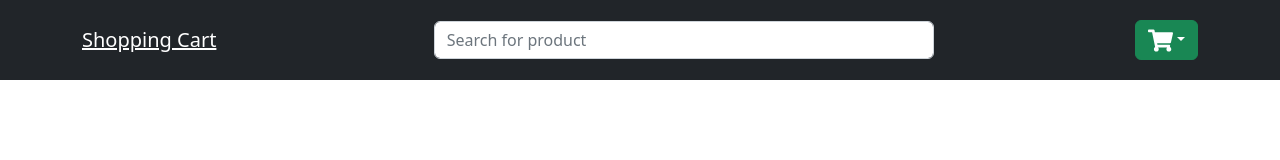
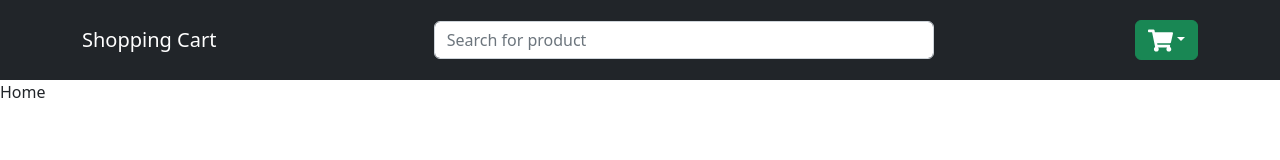
Before and after one commit to Majumder99/react-ecommerce-website, a React (Create React App) app: page / in a window 1280 px wide. Shown: the top 160 px of the page. Built offline with nearby package versions, Linux system fonts and the light colour scheme.

Commit message:
added faker and all the hooks

```diff
--- a/package.json
+++ b/package.json
@@ -3,14 +3,17 @@
   "version": "0.1.0",
   "private": true,
   "dependencies": {
+    "@faker-js/faker": "^7.5.0",
     "@testing-library/jest-dom": "^5.16.5",
     "@testing-library/react": "^13.4.0",
     "@testing-library/user-event": "^13.5.0",
     "bootstrap": "^5.2.1",
+    "faker": "^6.6.6",
     "react": "^18.2.0",
     "react-bootstrap": "^2.5.0",
     "react-dom": "^18.2.0",
     "react-icons": "^4.4.0",
+    "react-router-dom": "^6.3.0",
     "react-scripts": "5.0.1",
     "web-vitals": "^2.1.4"
   },
--- a/src/App.css
+++ b/src/App.css
@@ -1,4 +1,4 @@
 a {
-  text-decoration: none;
+  text-decoration: none !important;
   color: white !important;
 }
--- a/src/App.js
+++ b/src/App.js
@@ -1,45 +1,16 @@
-import {
-  Badge,
-  Container,
-  FormControl,
-  Nav,
-  Navbar,
-  NavbarBrand,
-} from "react-bootstrap";
-import { FaShoppingCart } from "react-icons/fa";
 import Header from "./components/Header";
-import "./App.css";
-import Dropdown from "react-bootstrap/Dropdown";
+import { Route, Routes } from "react-router-dom";
+import Home from "./components/Home";
+import Cart from "./components/Cart";
 
 function App() {
   return (
     <>
-      <Navbar bg="dark" variant="dark" style={{ height: 80 }}>
-        <Container>
-          <Navbar.Brand>
-            <a href="#">Shopping Cart</a>
-          </Navbar.Brand>
-          <Navbar.Text className="search">
-            <FormControl
-              style={{ width: 500 }}
-              placeholder="Search for product"
-              className="m-auto"
-            />
-          </Navbar.Text>
-          <Nav>
-            <Dropdown alignRight>
-              <Dropdown.Toggle variant="success" id="dropdown-basic">
-                <FaShoppingCart color="white" fontSize="25px" />
-                {/* <Badge style={{ fontSize: 5 }}>{10}</Badge> */}
-              </Dropdown.Toggle>
-
-              <Dropdown.Menu style={{ minWidth: 370 }}>
-                <span style={{ padding: 5 }}>Cart is empty!</span>
-              </Dropdown.Menu>
-            </Dropdown>
-          </Nav>
-        </Container>
-      </Navbar>
+      <Header />
+      <Routes>
+        <Route path="/" exact element={<Home />} />
+        <Route path="/cart" exact element={<Cart />} />
+      </Routes>
     </>
   );
 }
--- /dev/null
+++ b/src/components/Cart.js
@@ -0,0 +1,7 @@
+import React from "react";
+
+const Cart = () => {
+  return <div>Cart</div>;
+};
+
+export default Cart;
--- a/src/components/Header.js
+++ b/src/components/Header.js
@@ -1,7 +1,39 @@
-import React from "react";
+import { Badge, Container, FormControl, Nav, Navbar } from "react-bootstrap";
+import { Link } from "react-router-dom";
+import { FaShoppingCart } from "react-icons/fa";
+import "../App.css";
+import Dropdown from "react-bootstrap/Dropdown";
+const Header = () => {
+  return (
+    <>
+      <Navbar bg="dark" variant="dark" style={{ height: 80 }}>
+        <Container>
+          <Navbar.Brand>
+            <Link to="/">Shopping Cart</Link>
+          </Navbar.Brand>
+          <Navbar.Text className="search">
+            <FormControl
+              style={{ width: 500 }}
+              placeholder="Search for product"
+              className="m-auto"
+            />
+          </Navbar.Text>
+          <Nav>
+            <Dropdown alignRight>
+              <Dropdown.Toggle variant="success" id="dropdown-basic">
+                <FaShoppingCart color="white" fontSize="25px" />
+                {/* <Badge style={{ fontSize: 5 }}>{10}</Badge> */}
+              </Dropdown.Toggle>
 
-const Header = () => {
-  return <div>Header</div>;
+              <Dropdown.Menu style={{ minWidth: 370 }}>
+                <span style={{ padding: 5 }}>Cart is empty!</span>
+              </Dropdown.Menu>
+            </Dropdown>
+          </Nav>
+        </Container>
+      </Navbar>
+    </>
+  );
 };
 
 export default Header;
--- /dev/null
+++ b/src/components/Home.js
@@ -0,0 +1,7 @@
+import React from "react";
+
+const Home = () => {
+  return <div>Home</div>;
+};
+
+export default Home;
--- /dev/null
+++ b/src/context/Context.js
@@ -0,0 +1,23 @@
+import { createContext } from "react";
+import { faker } from "@faker-js/faker";
+
+const Cart = createContext();
+const Context = ({ children }) => {
+  const products = [...Array(20)].map(() => ({
+    id: faker.datatype.uuid(),
+    name: faker.commerce.productName(),
+    price: faker.commerce.price(),
+    image: faker.image.abstract(1234, 2345, true),
+    inStock: faker.helpers.arrayElement([0, 3, 5, 6, 7]),
+    fastDelivery: faker.datatype.boolean(),
+    ratings: faker.helpers.arrayElement([1, 2, 3, 4, 5]),
+  }));
+  console.log(products);
+  return (
+    <>
+      <Cart.Provider>{children}</Cart.Provider>
+    </>
+  );
+};
+
+export default Context;
--- a/src/index.js
+++ b/src/index.js
@@ -2,6 +2,14 @@ import React from "react";
 import ReactDOM from "react-dom/client";
 import App from "./App";
 import "bootstrap/dist/css/bootstrap.min.css";
+import { BrowserRouter } from "react-router-dom";
+import Context from "./context/Context";
 
 const root = ReactDOM.createRoot(document.getElementById("root"));
-root.render(<App />);
+root.render(
+  <BrowserRouter>
+    <Context>
+      <App />
+    </Context>
+  </BrowserRouter>
+);
```
Also changed, not shown: src/context/Reducers.js (added), 1 other file (tests, documents, lock files or other folders).
